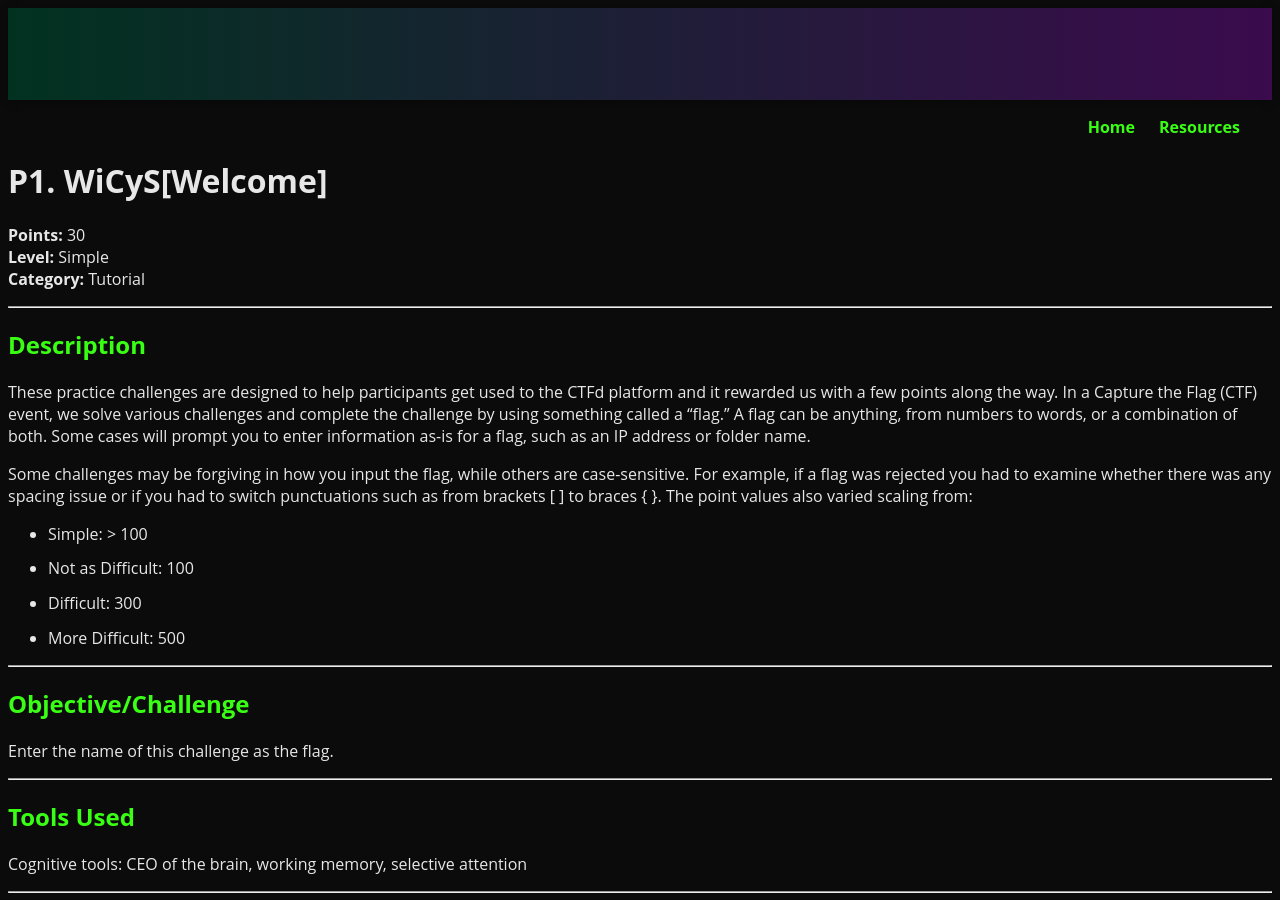
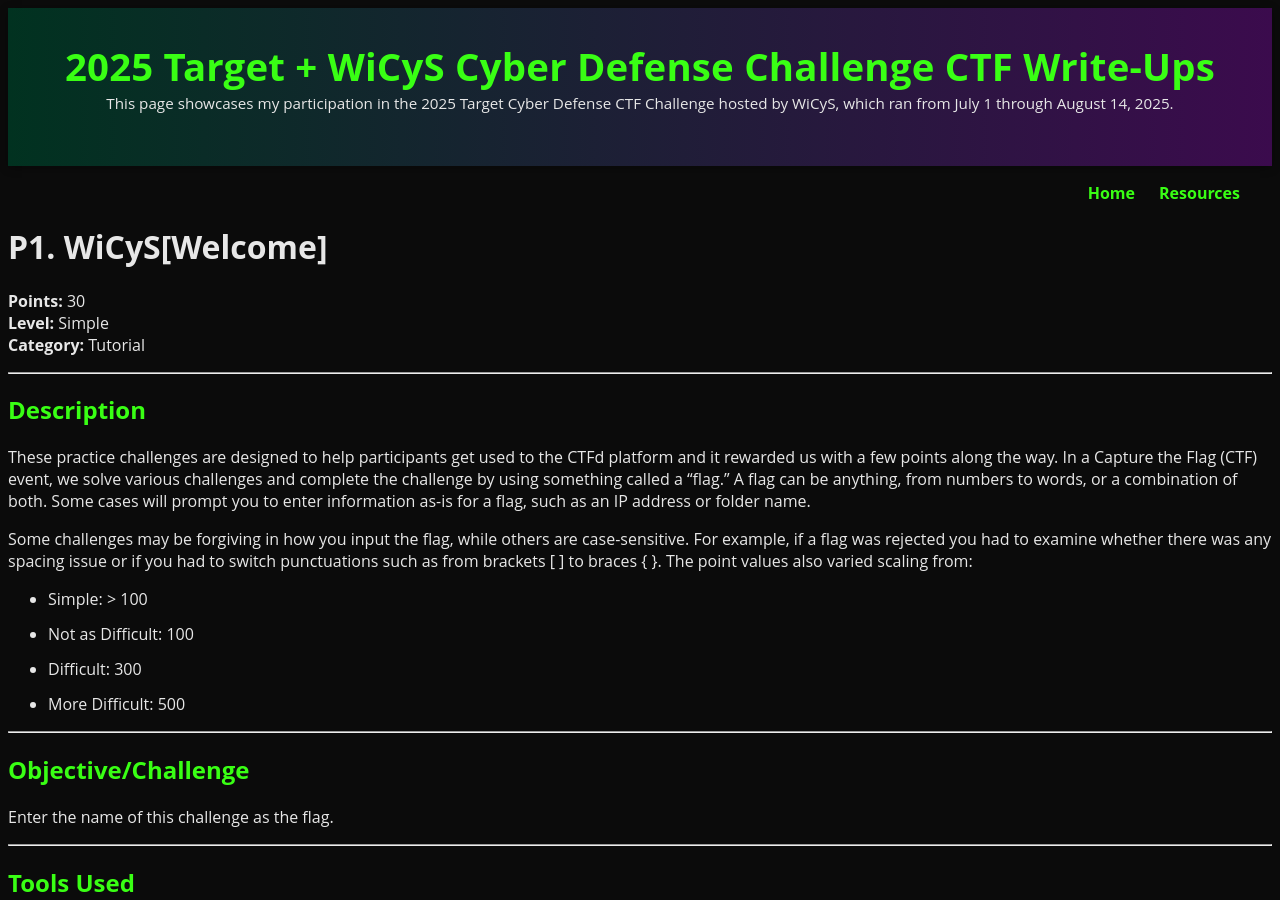
Before and after one commit to glsanclem/2025_wicys_target_ctf, a Jekyll site: the page built from practice_challenges/p1-wicys-welcome.md, in a window 1280 px wide and 900 px high. Built offline with Jekyll 4.4.1, drawn with Linux system fonts in a browser that asks for light colours.

Commit message:
Update p1-wicys-welcome.md

```diff
--- a/practice_challenges/p1-wicys-welcome.md
+++ b/practice_challenges/p1-wicys-welcome.md
@@ -1,7 +1,11 @@
 ---
 layout: default
-title: "P1: WiCyS[Welcome]"
+title: "Your Page Title Here"
+hero:
+  heading: "2025 Target + WiCyS Cyber Defense Challenge CTF Write-Ups"
+  text: "This page showcases my participation in the 2025 Target Cyber Defense CTF Challenge hosted by WiCyS, which ran from July 1 through August 14, 2025."
 ---
+
 
 # P1. WiCyS[Welcome]
 
```
